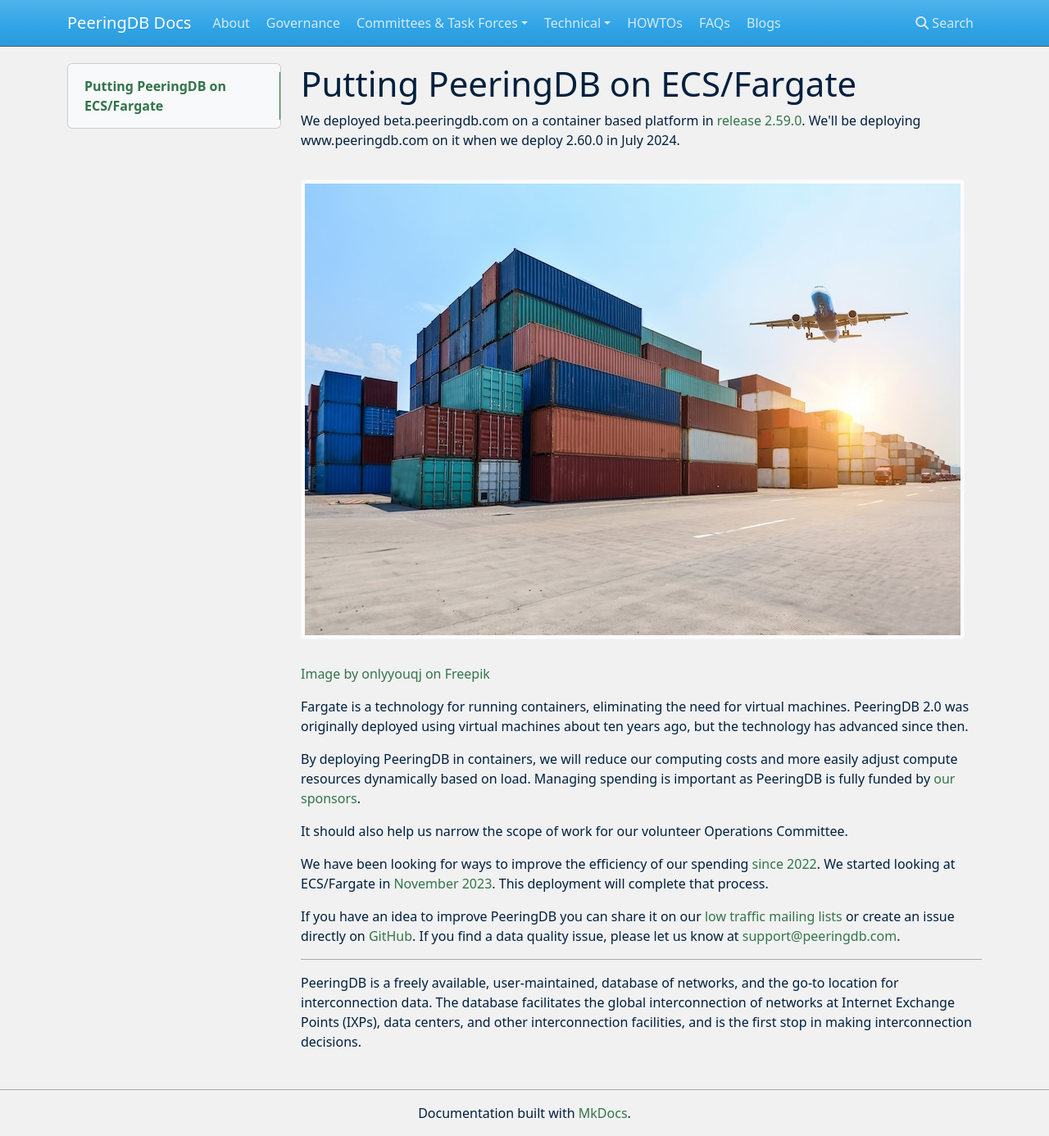
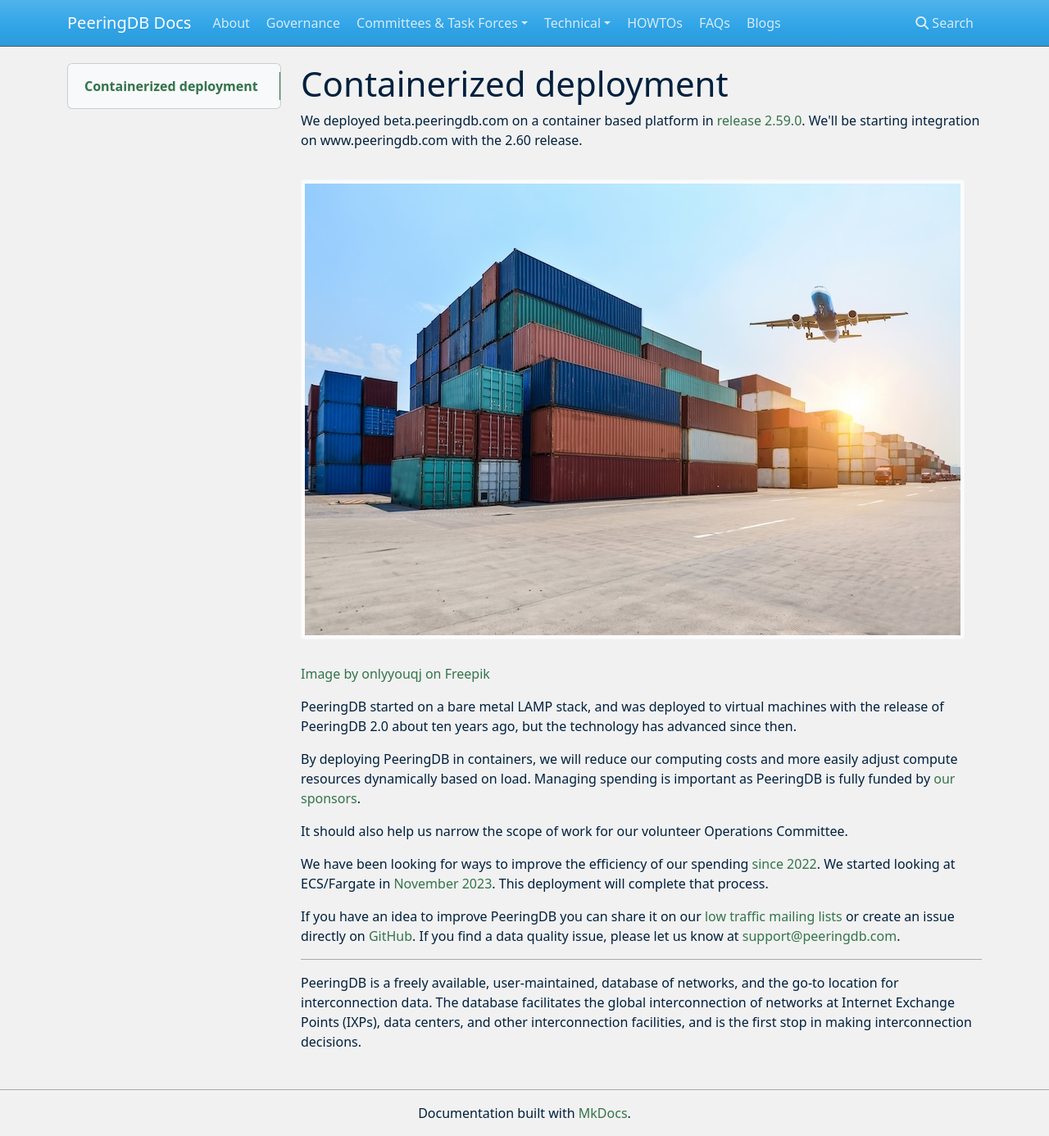
Before and after one commit to peeringdb/docs, an MkDocs documentation site: the page built from docs/blog/containerize.md, in a window 1280 px wide and 1386 px high. Shown: the whole window at 82% size. Built offline with MkDocs 1.6.1, drawn with Linux system fonts in a browser that asks for light colours; nearby versions of some CDN libraries.

Commit message:
update to containers

```diff
--- a/docs/blog/ecs_fargate_deployment.md
+++ b/docs/blog/containerize.md
@@ -1,11 +1,11 @@
-# Putting PeeringDB on ECS/Fargate
+# Containerized deployment
 
-We deployed beta.peeringdb.com on a container based platform in [release 2.59.0](https://docs.peeringdb.com/release_notes/#release-2590). We'll be deploying www.peeringdb.com on it when we deploy 2.60.0 in July 2024.
+We deployed beta.peeringdb.com on a container based platform in [release 2.59.0](https://docs.peeringdb.com/release_notes/#release-2590). We'll be starting integration on www.peeringdb.com with the 2.60 release.
 
 ![Image by onlyyouqj on Freepik](images/industrial-port-container-yard.jpg)
 <a href="https://www.freepik.com/free-photo/industrial-port-container-yard_1145654.htm#fromView=search&page=1&position=0&uuid=f0a4aff4-0b55-47b6-ad40-636aa1eb2f06">Image by onlyyouqj on Freepik</a>
 
-Fargate is a technology for running containers, eliminating the need for virtual machines. PeeringDB 2.0 was originally deployed using virtual machines about ten years ago, but the technology has advanced since then.
+PeeringDB started on a bare metal LAMP stack, and was deployed to virtual machines with the release of PeeringDB 2.0 about ten years ago, but the technology has advanced since then.
 
 By deploying PeeringDB in containers, we will reduce our computing costs and more easily adjust compute resources dynamically based on load. Managing spending is important as PeeringDB is fully funded by [our sponsors](https://www.peeringdb.com/sponsors).
 
```
